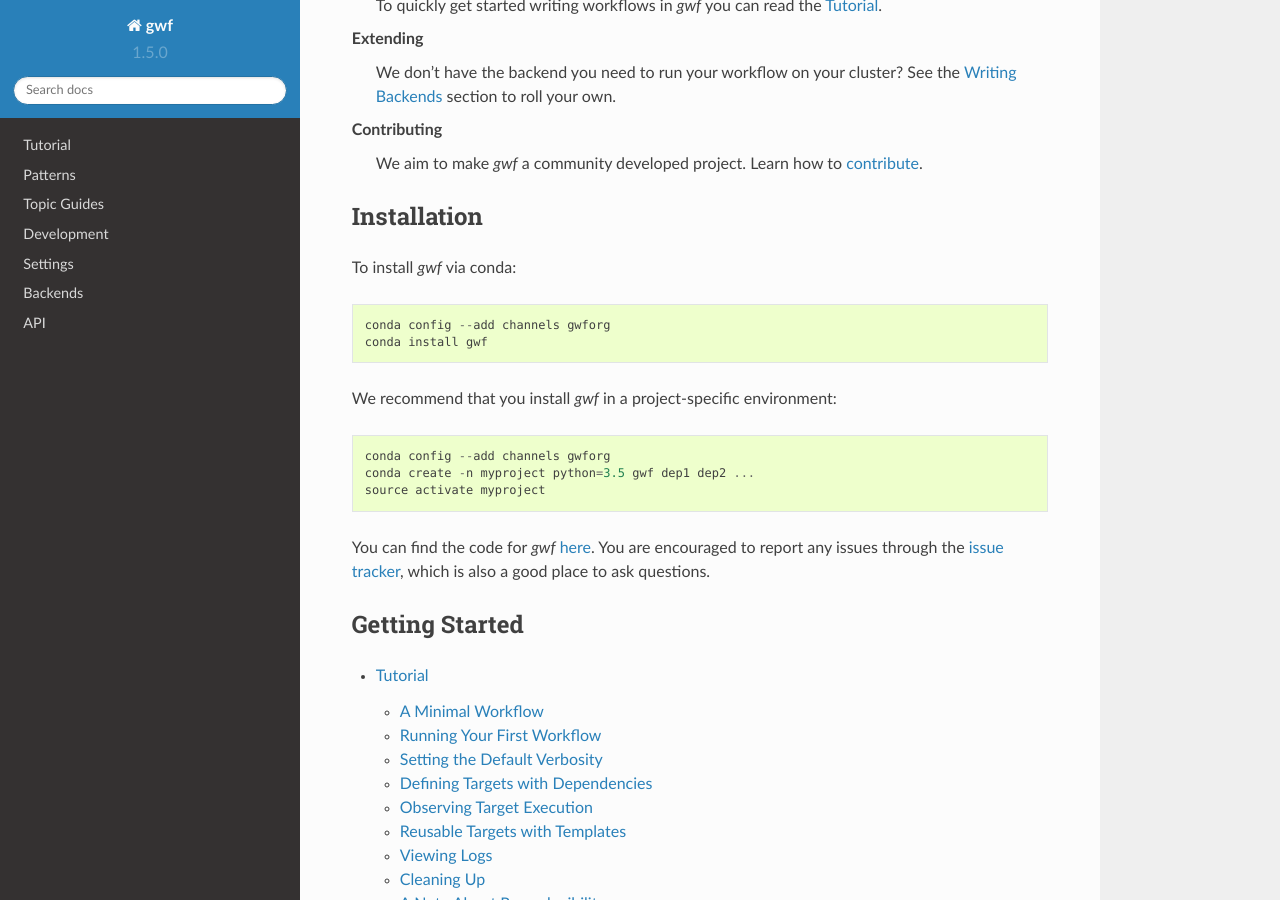
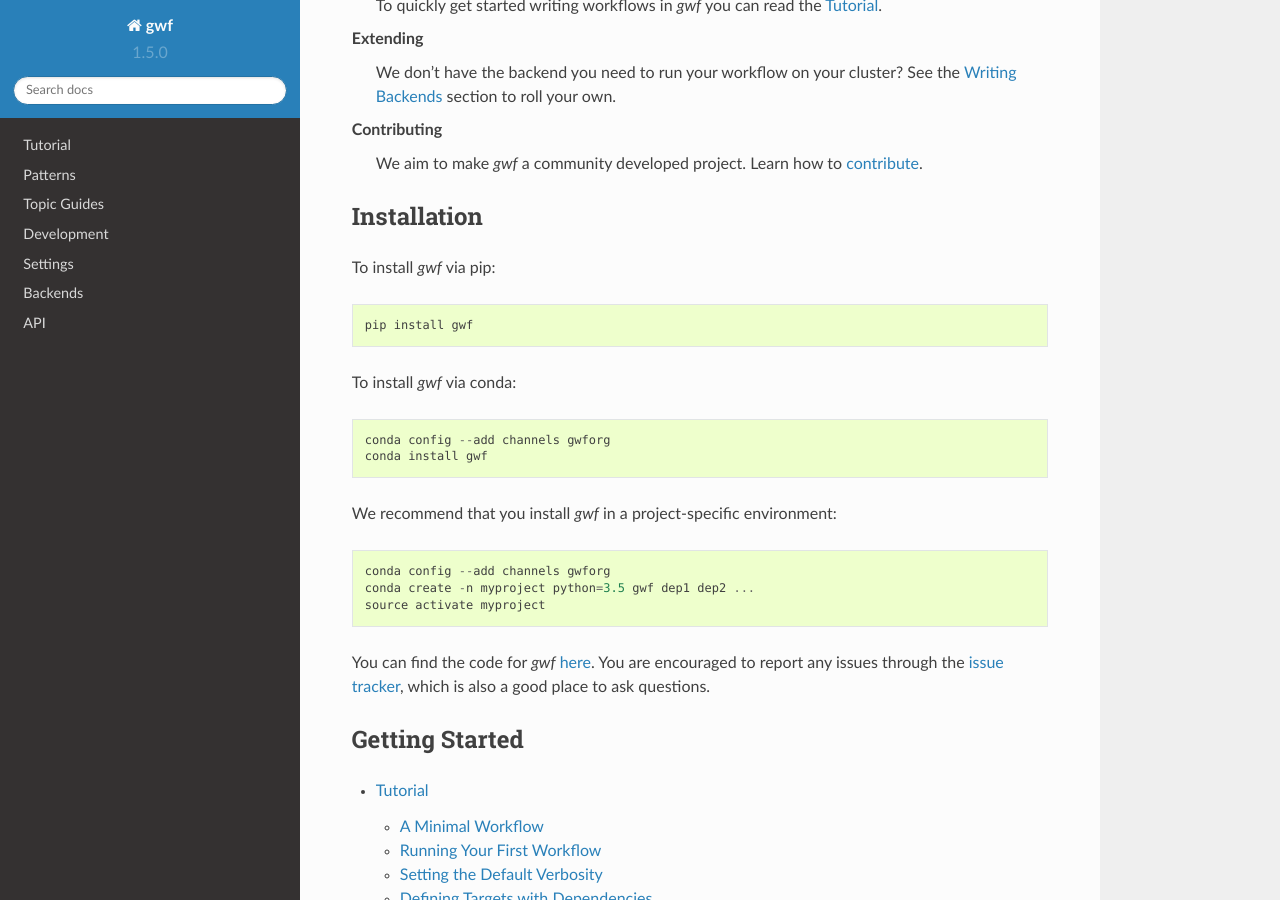
Before and after one commit to gwforg/gwf, a Sphinx documentation site: the page built from docs/index.rst, in a window 1280 px wide and 900 px high, scrolled down 336 px. Built offline with Sphinx 7.4.7 and the Read the Docs theme 2.0.0, drawn with Linux system fonts in a browser that asks for light colours.

Commit message:
Add instructions for installing with pip

```diff
--- a/docs/index.rst
+++ b/docs/index.rst
@@ -24,6 +24,10 @@ Contributing
 
 Installation
 ============
+
+To install *gwf* via pip::
+
+    pip install gwf
 
 To install *gwf* via conda::
 
```
